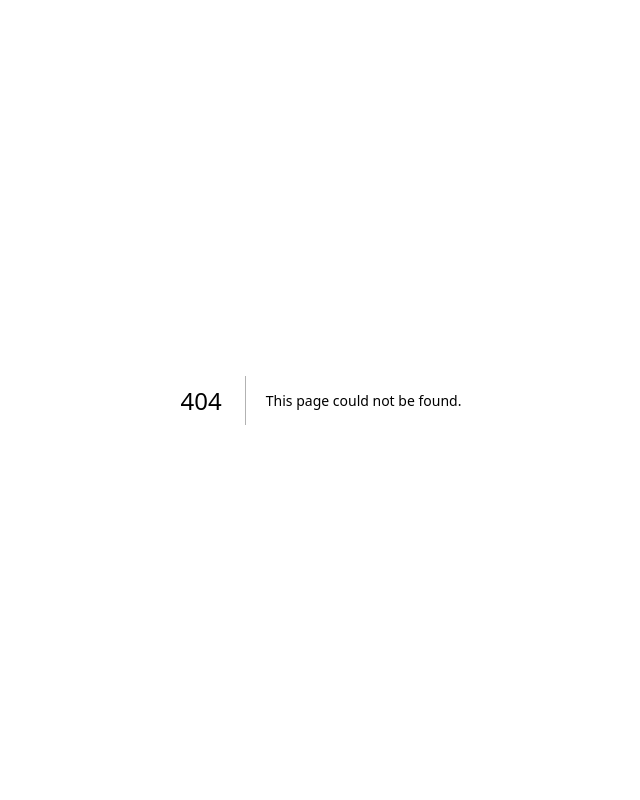
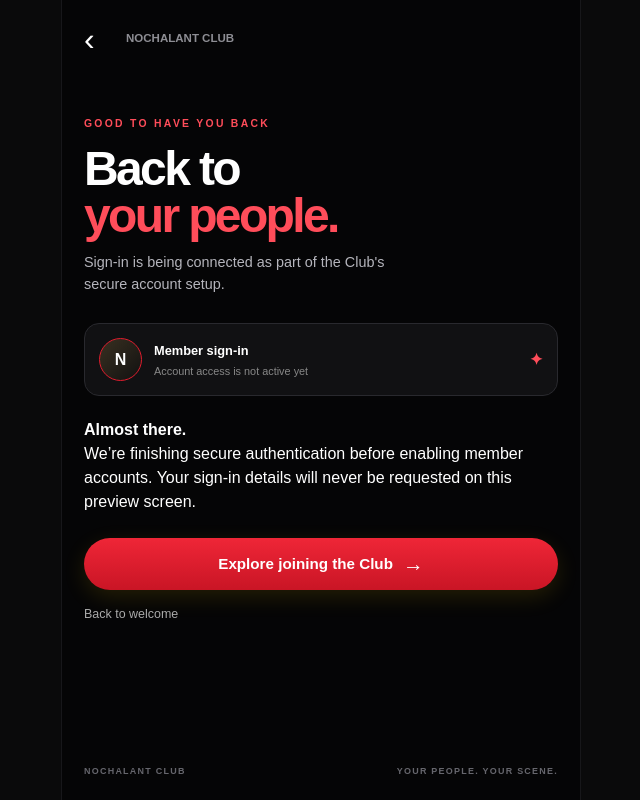
Before and after one commit to mrceogodwin/Nochalant, a Next.js app: page /sign-in in a window 1280 px wide. Before the commit this address had no page. Shown: the whole page, without its empty margins (319-959 px from the left). Built offline with nearby package versions, Linux system fonts and the light colour scheme.

Commit message:
Add honest member sign-in holding screen

```diff
--- /dev/null
+++ b/src/app/sign-in/page.tsx
@@ -0,0 +1,31 @@
+"use client";
+
+import Link from "next/link";
+
+export default function SignInPage() {
+  return (
+    <main className="onboard-shell">
+      <header className="onboard-top">
+        <Link href="/" className="back-link" aria-label="Back to welcome">‹</Link>
+        <span className="step-count">NOCHALANT CLUB</span>
+      </header>
+      <section className="onboard-content">
+        <p className="onboard-kicker">GOOD TO HAVE YOU BACK</p>
+        <h1>Back to<br/><em>your people.</em></h1>
+        <p className="onboard-description">Sign-in is being connected as part of the Club's secure account setup.</p>
+        <div className="profile-preview">
+          <div className="avatar-placeholder">N</div>
+          <div><strong>Member sign-in</strong><span>Account access is not active yet</span></div>
+          <b>✦</b>
+        </div>
+        <div className="owner-notice" role="status">
+          <strong>Almost there.</strong>
+          <p>We’re finishing secure authentication before enabling member accounts. Your sign-in details will never be requested on this preview screen.</p>
+        </div>
+        <Link href="/join" className="yellow-cta link-cta">Explore joining the Club <span>→</span></Link>
+        <Link href="/" className="text-back">Back to welcome</Link>
+      </section>
+      <footer className="onboard-footer"><span>NOCHALANT CLUB</span><span>YOUR PEOPLE. YOUR SCENE.</span></footer>
+    </main>
+  );
+}
```
